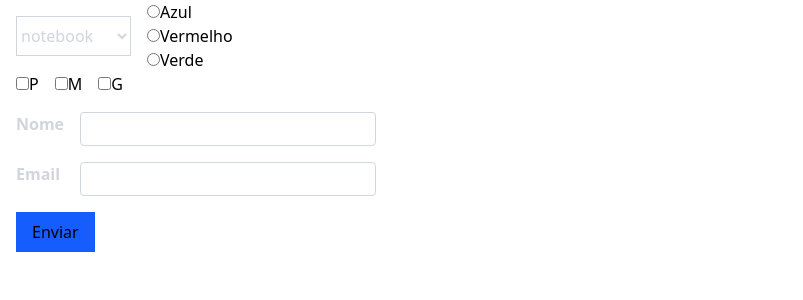
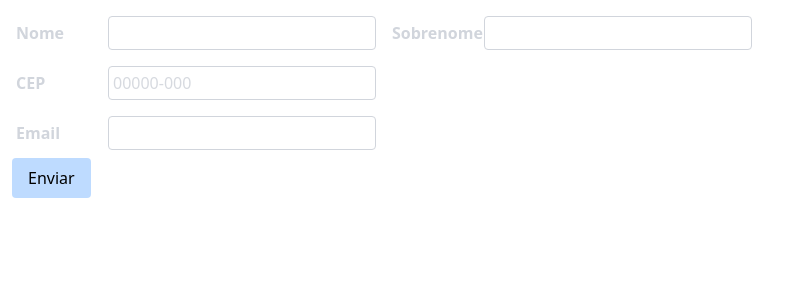
Before and after one commit to VitorHSilver/LearningReact, a React (Vite) app: page / in a window 1280 px wide. Shown: the top 300 px of the page, without its empty margins (0-803 px from the left). Built offline with nearby package versions, Linux system fonts and the light colour scheme.

Commit message:
form validate

```diff
--- a/src/App.jsx
+++ b/src/App.jsx
@@ -1,32 +1,31 @@
 import React from 'react';
 import './App.css';
 import Input from './components/Input';
-import Select from './components/Select';
-import Radio from './components/Radio';
-import Checkbox from './components/Checkbox';
+import useForm from './components/useForm';
 
 const App = () => {
-     const [input, setInput] = React.useState('');
-     const [email, setEmail] = React.useState('');
-     const [option, setOption] = React.useState();
-     const [radio, setRadio] = React.useState();
-     const [size, setSize] = React.useState([]);
+     const cep = useForm('cep');
+     const email = useForm('email');
+     const nome = useForm();
+     const sobrenome = useForm(false);
+
+     const handleSubmit = (event) => {
+          event.preventDefault();
+          if (cep.validate() && email.validate() && nome.validate()) {
+               console.log('Enviar');
+          } else {
+               console.log('Não enviar');
+          }
+     };
      return (
-          <form>
-               <div className="flex">
-                    <Select options={['notebook', 'smartphone', 'tablet']} setOption={setOption} value={option} />
-                    <div className="grid">
-                         <Radio options={['Azul', 'Vermelho', 'Verde']} value={radio} setRadio={setRadio} />
-                    </div>
+          <form onSubmit={handleSubmit}>
+               <div className='flex'>
+                    <Input name="Nome" id="nome" type="text" {...nome} />
+                    <Input name="Sobrenome" id="sobrenome" type="text" {...sobrenome} />
                </div>
-               <div>
-                    <Checkbox options={['P', 'M', 'G']} value={size} setSize={setSize} />
-               </div>
-               <Input name="Nome" id="name" type="text" setInput={setInput} value={input} />
-               <Input name="Email" id="email" type="email" setInput={setEmail} value={email} required />
-               <div>
-                    <button className="bg-blue-600 px-4 py-2 ml-4 mt-4">Enviar</button>
-               </div>
+               <Input name="CEP" id="cep" type="text" placeholder="00000-000" {...cep} />
+               <Input name="Email" id="email" type="email" {...email} />
+               <button className="py-2 px-4 bg-blue-200 rounded mt-2 ml-3">Enviar</button>
           </form>
      );
 };
--- a/src/components/Checkbox.jsx
+++ /dev/null
@@ -1,26 +0,0 @@
-import React from 'react';
-const Checkbox = ({ value, options, setSize }) => {
-     const handleCheck = ({ target }) => {
-          if (target.checked) {
-               setSize([...value, target.value]);
-          } else {
-               setSize(value.filter((item) => item !== target.value));
-          }
-     };
-     return (
-          <div className="flex gap-4 ml-4">
-               {options.map((option) => (
-                    <label key={option}>
-                         <input
-                              type="checkbox"
-                              onChange={handleCheck}
-                              value={option}
-                              checked={value.includes(option)}
-                         />
-                         {option}
-                    </label>
-               ))}
-          </div>
-     );
-};
-export default Checkbox;
--- a/src/components/Input.jsx
+++ b/src/components/Input.jsx
@@ -1,23 +1,25 @@
 import React from 'react';
 
-const Input = ({ name, id, type, required, setInput, value }) => {
-     const handleChange = ({ target }) => {
-          setInput(target.value);
-     };
+const Input = ({ name, id, type, onChange, value, onBlur, placeholder, error }) => {
      return (
-          <div className="grid grid-cols-[60px_300px] mt-4 ml-4">
+          <div className="grid grid-cols-[60px_300px] mt-4 ml-4 items-center">
                <label className="text-gray-300 font-semibold" htmlFor={id}>
                     {name}
                </label>
                <input
-                    type={type}
                     id={id}
                     name={id}
-                    required={required}
+                    onChange={onChange}
+                    placeholder={placeholder}
+                    onBlur={onBlur}
+                    type={type}
                     value={value}
-                    onChange={handleChange}
-                    className="border border-gray-300 ml-1 pl-1 py-1 rounded text-gray-400/80"
+                    className="border border-gray-300 ml-8 pl-1 py-1 rounded text-gray-400/80"
                />
+               <div className='col-span-2'>
+
+               {error && <p>{error}</p>}
+               </div>
           </div>
      );
 };
--- a/src/components/Radio.jsx
+++ /dev/null
@@ -1,21 +0,0 @@
-import React from 'react';
-
-const Radio = ({ options, value, setRadio, ...props }) => {
-     return (
-          <>
-               {options.map((option) => (
-                    <label key={option}>
-                         <input
-                              type="radio"
-                              value={option}
-                              checked={value === option}
-                              onChange={({ target }) => setRadio(target.value)}
-                              {...props}
-                         />
-                         {option}
-                    </label>
-               ))}
-          </>
-     );
-};
-export default Radio;
--- a/src/components/Select.jsx
+++ /dev/null
@@ -1,21 +0,0 @@
-import React from 'react';
-
-const Select = ({ options, setOption, value }) => {
-     return (
-          <select
-               className="m-4 text-gray-300 border "
-               value={value}
-               onChange={({ target }) => setOption(target.value)}
-          >
-               <option value="" disabled>
-                    Selecione
-               </option>
-               {options.map((option) => (
-                    <option key={option} value={option}>
-                         {option}
-                    </option>
-               ))}
-          </select>
-     );
-};
-export default Select;
--- /dev/null
+++ b/src/components/useForm.jsx
@@ -0,0 +1,43 @@
+import React from 'react';
+const types = {
+     cep: {
+          regex: /^\d{5}-?\d{3}$/,
+          message: 'cep incorreto',
+     },
+     email: {
+          regex: /^(([^<>()[\]\\.,;:\s@"]+(\.[^<>()[\]\\.,;:\s@"]+)*)|.(".+"))@((\[[0-9]{1,3}\.[0-9]{1,3}\.[0-9]{1,3}\.[0-9]{1,3}\])|(([a-zA-Z\-0-9]+\.)+[a-zA-Z]{2,}))$/,
+          message: 'email, não valido... tente novamente',
+     },
+};
+const useForm = (type) => {
+     const [value, setValue] = React.useState('');
+     const [error, setError] = React.useState(null);
+
+     function validate(value) {
+          if (type === false) return true;
+          if (value.length === 0) {
+               setError('insira um valor');
+               return false;
+          } else if (types[type] && !types[type].regex.test(value)) {
+               setError(types[type].message);
+               return false;
+          } else {
+               setError(null);
+               return true;
+          }
+     }
+
+     function onChange({ target }) {
+          if (error) validate(target.value);
+          setValue(target.value);
+     }
+     return {
+          value,
+          setValue,
+          onChange,
+          error,
+          onBlur: () => validate(value),
+          validate: () => validate(value),
+     };
+};
+export default useForm;
--- a/src/components/useLocalStorage.jsx
+++ /dev/null
@@ -1,16 +0,0 @@
-import React from 'react';
-
-const useLocalStorage = (key, inicial) => {
-     const [state, setState] = React.useState(() => {
-          const local = window.localStorage.getItem(key);
-
-          return local ? local : inicial;
-     });
-     React.useEffect(() => {
-          window.localStorage.setItem(key, state);
-     }, [state, key]);
-
-     return [state, setState];
-};
-
-export default useLocalStorage;
```
Also changed, not shown: 1 other file (tests, documents, lock files or other folders).
